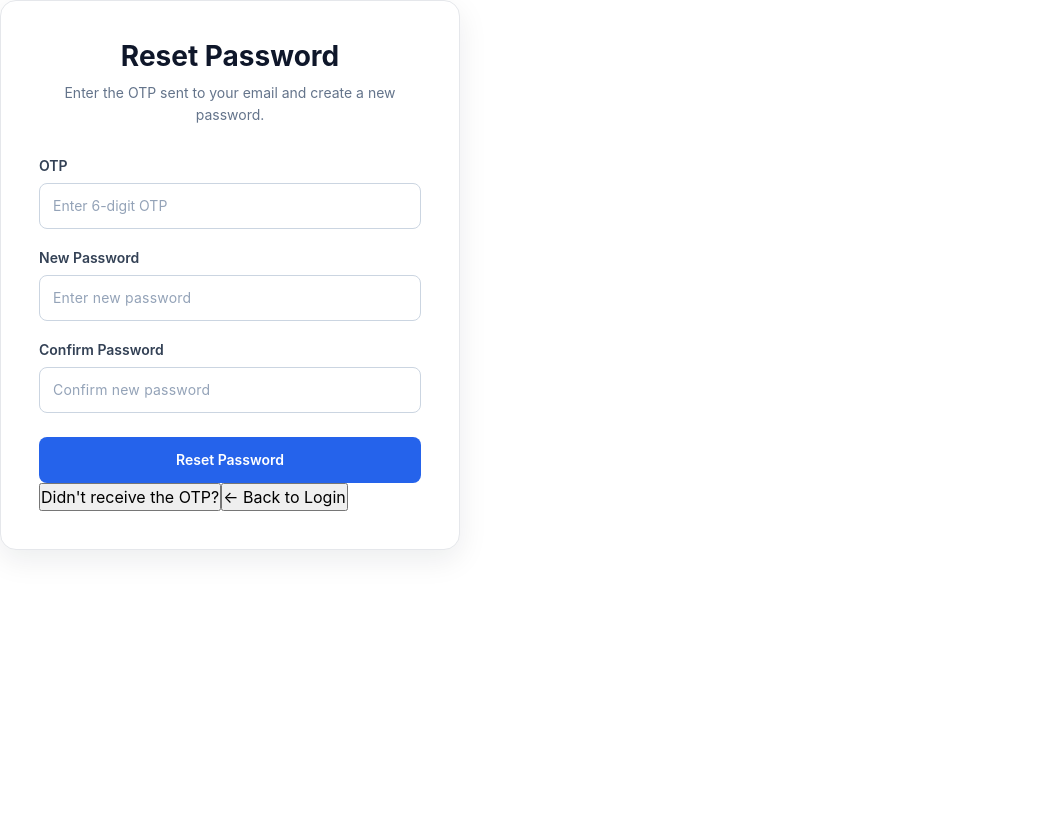
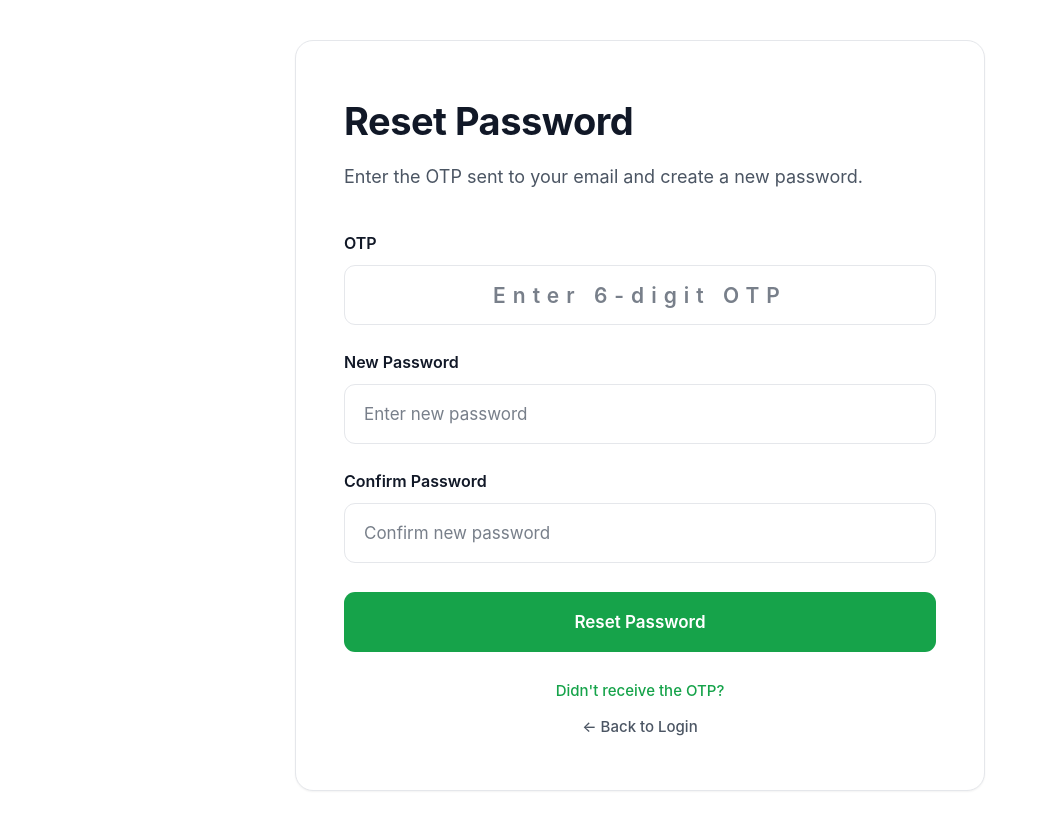
Before and after one commit to prem231631/EV-Charging-Station, a React app in the folder frontend/: page /reset-password in a window 1280 px wide. Shown: the whole page, without its empty margins (0-1048 px from the left). Before the commit the page ends 800 px from the top, so only its background shows below. Built offline with nearby package versions, Linux system fonts and the light colour scheme; no server answers; the HTML template or start-up script is replaced by a standard one.

Commit message:
ResetPassword CSS added

```diff
--- a/frontend/src/pages/public/ResetPassword.jsx
+++ b/frontend/src/pages/public/ResetPassword.jsx
@@ -1,7 +1,7 @@
 import { useState } from "react";
 import { useLocation, useNavigate } from "react-router-dom";
 import api from "../../services/api";
-import "../../styles/auth.css";
+import "../../styles/resetPassword.css";
 
 function ResetPassword() {
     const navigate = useNavigate();
@@ -51,8 +51,8 @@ function ResetPassword() {
             setLoading(true);
 
             await api.post("/api/auth/verify-otp", {
-                email: email,
-                otp: otp,
+                email,
+                otp,
                 new_password: newPassword,
             });
 
@@ -73,15 +73,11 @@ function ResetPassword() {
         }
     };
 
-    const handleRequestNewOtp = () => {
-        navigate("/forgot-password");
-    };
+    return (
+        <div className="reset-password-page">
+            <div className="reset-password-card">
 
-    return (
-        <div className="auth-page">
-            <div className="auth-card">
-
-                <div className="auth-header">
+                <div className="reset-password-header">
                     <h1>Reset Password</h1>
 
                     <p>
@@ -90,30 +86,32 @@ function ResetPassword() {
                     </p>
                 </div>
 
-                <form onSubmit={handleSubmit} className="auth-form">
-
                 {error && (
-                        <div className="auth-error">
+                    <div className="reset-password-error">
                         {error}
                     </div>
                 )}
 
                 {success && (
-                        <div className="auth-success">
+                    <div className="reset-password-success">
                         {success}
                     </div>
                 )}
 
-                    <div className="auth-form-group">
-                        <label htmlFor="otp">
+                <form
+                    className="reset-password-form"
+                    onSubmit={handleSubmit}
+                >
+                    <div className="reset-password-form-group">
+                        <label htmlFor="reset-otp">
                             OTP
                         </label>
 
                         <input
-                            id="otp"
+                            id="reset-otp"
                             type="text"
                             inputMode="numeric"
-                            maxLength="6"
+                            maxLength={6}
                             placeholder="Enter 6-digit OTP"
                             value={otp}
                             onChange={(e) =>
@@ -129,13 +127,13 @@ function ResetPassword() {
                         />
                     </div>
 
-                    <div className="auth-form-group">
-                        <label htmlFor="newPassword">
+                    <div className="reset-password-form-group">
+                        <label htmlFor="new-password">
                             New Password
                         </label>
 
                         <input
-                            id="newPassword"
+                            id="new-password"
                             type="password"
                             placeholder="Enter new password"
                             value={newPassword}
@@ -147,13 +145,13 @@ function ResetPassword() {
                         />
                     </div>
 
-                    <div className="auth-form-group">
-                        <label htmlFor="confirmPassword">
+                    <div className="reset-password-form-group">
+                        <label htmlFor="confirm-password">
                             Confirm Password
                         </label>
 
                         <input
-                            id="confirmPassword"
+                            id="confirm-password"
                             type="password"
                             placeholder="Confirm new password"
                             value={confirmPassword}
@@ -167,21 +165,21 @@ function ResetPassword() {
 
                     <button
                         type="submit"
-                        className="auth-submit-button"
+                        className="reset-password-submit"
                         disabled={loading}
                     >
                         {loading
                             ? "Resetting Password..."
                             : "Reset Password"}
                     </button>
-
                 </form>
 
-                <div className="auth-secondary-actions">
-
+                <div className="reset-password-actions">
                     <button
                         type="button"
-                        onClick={handleRequestNewOtp}
+                        onClick={() =>
+                            navigate("/forgot-password")
+                        }
                         disabled={loading}
                     >
                         Didn't receive the OTP?
@@ -194,7 +192,6 @@ function ResetPassword() {
                     >
                         ← Back to Login
                     </button>
-
                 </div>
 
             </div>
--- /dev/null
+++ b/frontend/src/styles/resetPassword.css
@@ -0,0 +1,322 @@
+/* =========================================
+   RESET PASSWORD PAGE
+   ========================================= */
+
+.reset-password-page {
+    min-height: 100vh;
+    width: 100%;
+
+    display: flex;
+    align-items: center;
+    justify-content: center;
+
+    padding: 40px 20px;
+    box-sizing: border-box;
+
+    background: var(--bg-primary);
+}
+
+.reset-password-card {
+    width: 100%;
+    max-width: 690px;
+
+    padding: 58px 48px 52px;
+    box-sizing: border-box;
+
+    background: var(--bg-card);
+
+    border: 1px solid var(--border-color);
+    border-radius: 18px;
+
+    box-shadow: var(--shadow-sm);
+}
+
+/* =========================================
+   HEADER
+   ========================================= */
+
+.reset-password-header {
+    margin-bottom: 40px;
+}
+
+.reset-password-header h1 {
+    margin: 0 0 18px;
+
+    color: var(--text-primary);
+
+    font-size: 38px;
+    line-height: 1.2;
+    font-weight: 700;
+    letter-spacing: -0.5px;
+}
+
+.reset-password-header p {
+    margin: 0;
+
+    color: var(--text-secondary);
+
+    font-size: 18px;
+    line-height: 1.6;
+}
+
+/* =========================================
+   FORM
+   ========================================= */
+
+.reset-password-form {
+    width: 100%;
+}
+
+.reset-password-form-group {
+    width: 100%;
+    margin-bottom: 25px;
+}
+
+.reset-password-form-group label {
+    display: block;
+
+    margin-bottom: 10px;
+
+    color: var(--text-primary);
+
+    font-size: 16px;
+    font-weight: 600;
+}
+
+.reset-password-form-group input {
+    width: 100%;
+    height: 60px;
+
+    padding: 0 19px;
+    box-sizing: border-box;
+
+    border: 1px solid var(--border-color);
+    border-radius: 11px;
+
+    background: var(--bg-primary);
+    color: var(--text-primary);
+
+    font-size: 17px;
+
+    outline: none;
+
+    transition:
+        background var(--transition-fast),
+        color var(--transition-fast),
+        border-color var(--transition-fast),
+        box-shadow var(--transition-fast);
+}
+
+.reset-password-form-group input::placeholder {
+    color: var(--text-secondary);
+    opacity: 0.75;
+}
+
+.reset-password-form-group input:focus {
+    border-color: var(--color-primary);
+
+    box-shadow: 0 0 0 3px
+        color-mix(
+            in srgb,
+            var(--color-primary) 12%,
+            transparent
+        );
+}
+
+.reset-password-form-group input:disabled {
+    opacity: 0.7;
+    cursor: not-allowed;
+}
+
+/* =========================================
+   OTP
+   ========================================= */
+
+#reset-otp {
+    text-align: center;
+
+    letter-spacing: 7px;
+
+    font-size: 21px;
+    font-weight: 600;
+}
+
+/* =========================================
+   SUBMIT BUTTON
+   ========================================= */
+
+.reset-password-submit {
+    width: 100%;
+    height: 60px;
+
+    margin-top: 4px;
+
+    border: none;
+    border-radius: 11px;
+
+    background: var(--color-primary);
+    color: #ffffff;
+
+    font-size: 17px;
+    font-weight: 600;
+
+    cursor: pointer;
+
+    transition:
+        background var(--transition-fast),
+        transform var(--transition-fast),
+        opacity var(--transition-fast);
+}
+
+.reset-password-submit:hover {
+    background: var(--color-primary-dark);
+}
+
+.reset-password-submit:active {
+    transform: translateY(1px);
+}
+
+.reset-password-submit:disabled {
+    opacity: 0.65;
+    cursor: not-allowed;
+}
+
+/* =========================================
+   ERROR
+   ========================================= */
+
+.reset-password-error {
+    width: 100%;
+    box-sizing: border-box;
+
+    margin-bottom: 24px;
+    padding: 13px 15px;
+
+    border: 1px solid #fecaca;
+    border-radius: 9px;
+
+    background: #fef2f2;
+    color: #b91c1c;
+
+    font-size: 14px;
+    line-height: 1.5;
+}
+
+/* =========================================
+   SUCCESS
+   ========================================= */
+
+.reset-password-success {
+    width: 100%;
+    box-sizing: border-box;
+
+    margin-bottom: 24px;
+    padding: 13px 15px;
+
+    border: 1px solid #bbf7d0;
+    border-radius: 9px;
+
+    background: #f0fdf4;
+    color: #15803d;
+
+    font-size: 14px;
+    line-height: 1.5;
+}
+
+/* =========================================
+   ACTIONS
+   ========================================= */
+
+.reset-password-actions {
+    display: flex;
+    flex-direction: column;
+    align-items: center;
+
+    gap: 13px;
+
+    margin-top: 28px;
+}
+
+.reset-password-actions button {
+    padding: 0;
+
+    border: none;
+    background: transparent;
+
+    color: var(--color-primary);
+
+    font-size: 15px;
+    font-weight: 500;
+
+    cursor: pointer;
+
+    transition: color var(--transition-fast);
+}
+
+.reset-password-actions button:hover {
+    color: var(--color-primary-dark);
+    text-decoration: underline;
+}
+
+.reset-password-actions button:last-child {
+    color: var(--text-secondary);
+}
+
+.reset-password-actions button:last-child:hover {
+    color: var(--text-primary);
+}
+
+/* =========================================
+   RESPONSIVE
+   ========================================= */
+
+@media (max-width: 700px) {
+    .reset-password-page {
+        padding: 25px 16px;
+    }
+
+    .reset-password-card {
+        padding: 40px 28px;
+        border-radius: 15px;
+    }
+
+    .reset-password-header {
+        margin-bottom: 32px;
+    }
+
+    .reset-password-header h1 {
+        font-size: 31px;
+    }
+
+    .reset-password-header p {
+        font-size: 16px;
+    }
+
+    .reset-password-form-group input,
+    .reset-password-submit {
+        height: 56px;
+    }
+}
+
+@media (max-width: 450px) {
+    .reset-password-card {
+        padding: 32px 22px;
+    }
+
+    .reset-password-header h1 {
+        font-size: 28px;
+    }
+
+    .reset-password-header p {
+        font-size: 15px;
+    }
+
+    .reset-password-form-group input {
+        font-size: 16px;
+    }
+
+    #reset-otp {
+        letter-spacing: 5px;
+        font-size: 19px;
+    }
+}
```
Lines whose indentation alone changed are shown as unchanged.
